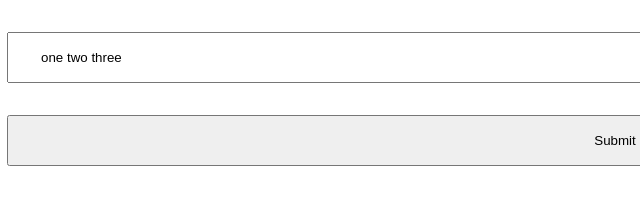
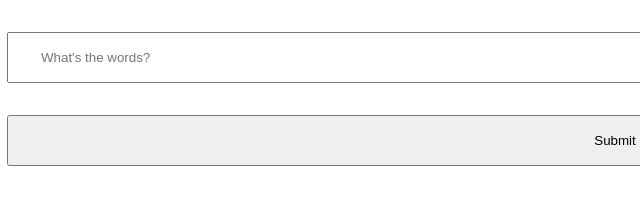
Before and after one commit to synle/letter-tracing-generator, a plain HTML site: page index.html in a window 1280 px wide. Shown: the full height of the page, 25-665 px from the left. Drawn offline with Linux system fonts and the light colour scheme.

Commit message:
Update index.html

```diff
--- a/index.html
+++ b/index.html
@@ -33,7 +33,7 @@
   </head>
   <body>
     <form onsubmit="generateWord(); return false;">
-      <input id="words" placeholder="What's the words?" value="one two three" />
+      <input id="words" placeholder="What's the words?" required />
       <button type="submit">Submit</button>
     </form>
   </body>
```
